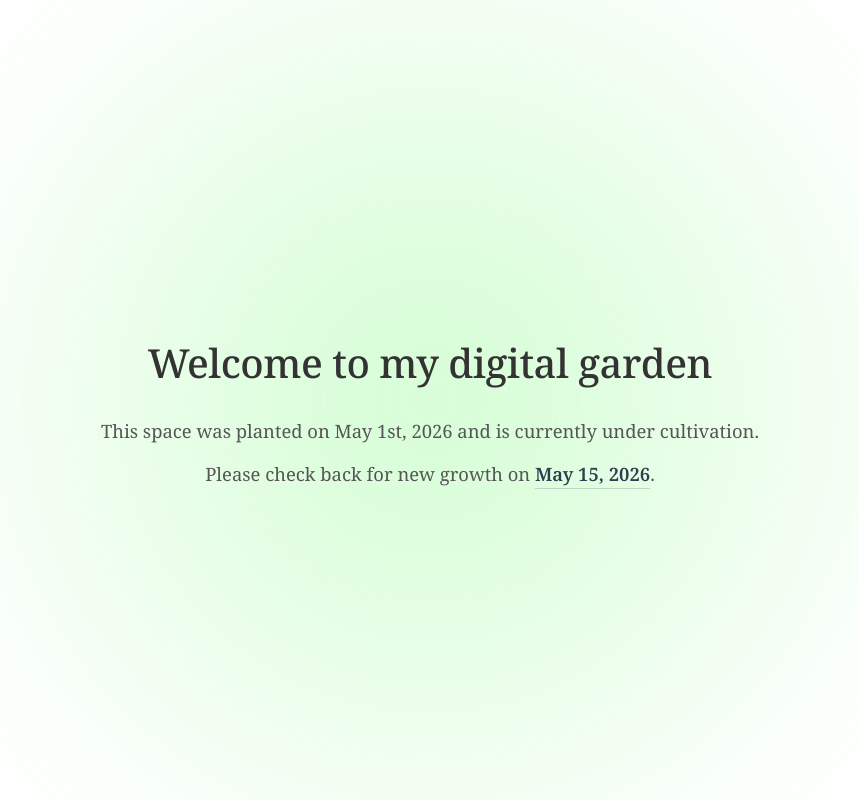
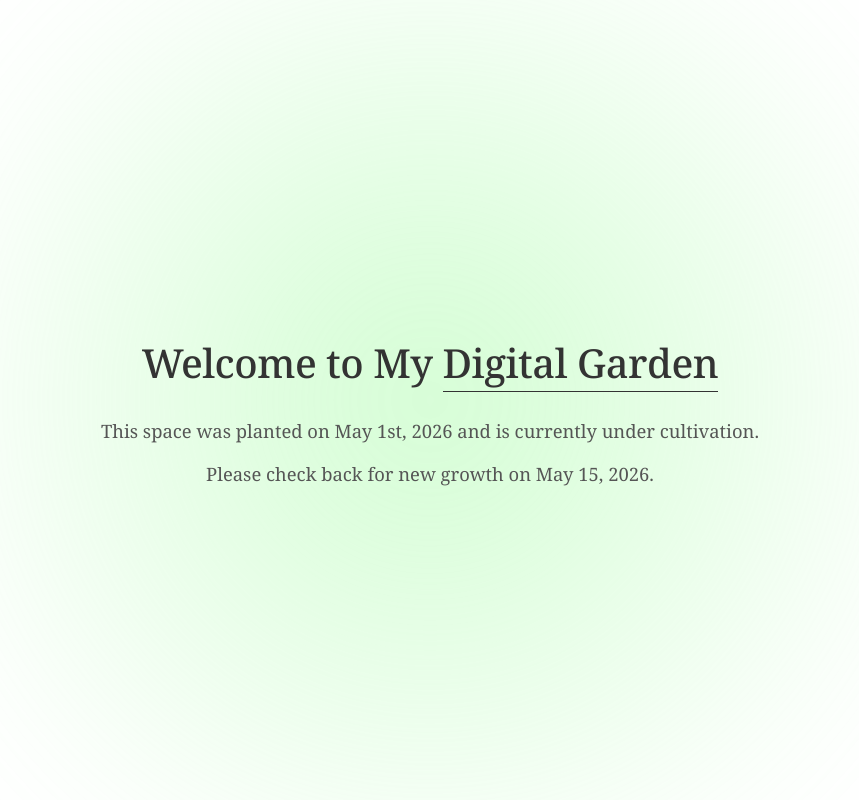
Before and after one commit to averycaixinyi/digital-garden, a plain HTML site: page index.html in a window 1280 px wide. Shown: the whole page, without its empty margins (210-1069 px from the left). Drawn offline with Linux system fonts and the light colour scheme.

Commit message:
Update index.html

```diff
--- a/index.html
+++ b/index.html
@@ -11,52 +11,48 @@
     <link href="https://fonts.googleapis.com/css2?family=Noto+Serif:ital,wght@0,100..900;1,100..900&display=swap" rel="stylesheet">
 
     <style>
-        /* 1. 基础布局调整 */
+        /* 1. 基础布局 */
         body, html {
             margin: 0;
             padding: 0;
             height: 100%;
             width: 100%;
-            overflow: hidden; /* 防止背景模糊边缘产生滚动条 */
+            overflow: hidden;
         }
 
         body {
-            /* 使用 Flexbox 实现全屏居中 */
             display: flex;
             flex-direction: column;
             justify-content: center;
             align-items: center;
-
             font-family: 'Noto Serif', serif;
-            background-color: #ffffff; /* 边缘底色为纯白 */
+            background-color: #ffffff;
             color: #333;
             line-height: 1.8;
             text-align: center;
             position: relative;
         }
 
-        /* 2. 毛玻璃渐变背景实现 (纯代码实现) */
+        /* 2. 背景 */
         body::before {
             content: "";
             position: absolute;
             top: 50%;
             left: 50%;
             transform: translate(-50%, -50%);
-            width: 120%; /* 略大于屏幕确保模糊覆盖全屏 */
+            width: 120%;
             height: 120%;
-            /* 径向渐变：中心为嫩绿色 (rgba(152, 251, 152, 0.4))，向外扩散至透明 */
             background: radial-gradient(
                 circle at center,
                 rgba(152, 251, 152, 0.45) 0%,
                 rgba(255, 255, 255, 0) 60%
             );
-            /* 高斯模糊：产生毛玻璃般的漫反射效果 */
             filter: blur(80px);
-            z-index: -1; /* 置于内容层下方 */
+            z-index: -1;
         }
 
         .container {
-            max-width: 900px; /* 适当调宽容器以配合不换行文字 */
+            max-width: 900px;
             padding: 20px;
         }
 
@@ -70,19 +66,71 @@
         p {
             font-size: 1.15rem;
             color: #555;
-            /* 核心修改：强制整行文字不换行 */
             white-space: nowrap;
             margin: 10px 0;
         }
 
-        .date-highlight {
-            font-weight: 600;
-            color: #2c3e50;
-            border-bottom: 1.5px solid rgba(44, 62, 80, 0.2);
-            padding-bottom: 2px;
+        /* 3. 超链接交互逻辑 */
+        .garden-link {
+            text-decoration: none;
+            color: inherit;
+            position: relative;
+            /* 下划线效果：使用 border-bottom 模拟以便控制粗细和距离 */
+            border-bottom: 1px solid #333;
+            padding-bottom: 1px;
+            transition: all 0.3s ease;
+            cursor: pointer;
         }
 
-        /* 移动端简单适配：保持不换行的同时微调字号 */
+        .garden-link:hover {
+            color: #2e7d32; /* 深绿色 */
+            border-bottom: 3px solid #2e7d32; /* 加粗变色 */
+            padding-bottom: 4px; /* 下划线微微下移 */
+        }
+
+        /* 4. 对话框提示 (Tooltip) */
+        .garden-link::after {
+            content: "maggieappleton.com/garden-history"; /* 对话框显示内容 */
+            position: absolute;
+            bottom: 150%; /* 位于上方 */
+            left: 50%;
+            transform: translateX(-50%) translateY(10px);
+            background-color: white;
+            color: #666;
+            padding: 8px 12px;
+            border-radius: 6px;
+            font-size: 0.8rem;
+            box-shadow: 0 4px 15px rgba(0,0,0,0.1);
+            white-space: nowrap;
+            opacity: 0;
+            visibility: hidden;
+            transition: all 0.3s ease;
+            pointer-events: auto; /* 允许点击对话框 */
+            border: 1px solid #eee;
+        }
+
+        /* 5. 对话框小箭头 */
+        .garden-link::before {
+            content: "";
+            position: absolute;
+            bottom: 130%;
+            left: 50%;
+            transform: translateX(-50%);
+            border-width: 6px;
+            border-style: solid;
+            border-color: white transparent transparent transparent;
+            opacity: 0;
+            visibility: hidden;
+            transition: all 0.3s ease;
+        }
+
+        .garden-link:hover::after,
+        .garden-link:hover::before {
+            opacity: 1;
+            visibility: visible;
+            transform: translateX(-50%) translateY(0);
+        }
+
         @media (max-width: 600px) {
             h1 { font-size: 1.8rem; }
             p { font-size: 0.95rem; }
@@ -92,9 +140,11 @@
 <body>
 
     <div class="container">
-        <h1>Welcome to my digital garden</h1>
+        <h1>Welcome to My
+            <a href="https://maggieappleton.com/garden-history" class="garden-link">Digital Garden</a>
+        </h1>
         <p>This space was planted on May 1st, 2026 and is currently under cultivation.</p>
-        <p>Please check back for new growth on <span class="date-highlight">May 15, 2026</span>.</p>
+        <p>Please check back for new growth on May 15, 2026.</p>
     </div>
 
 </body>
```
